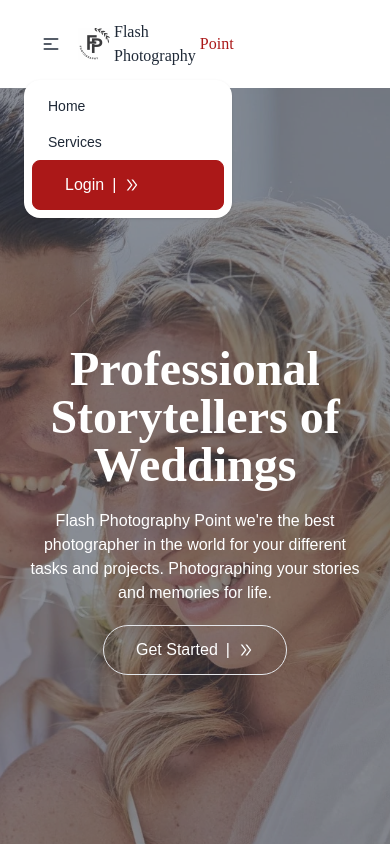
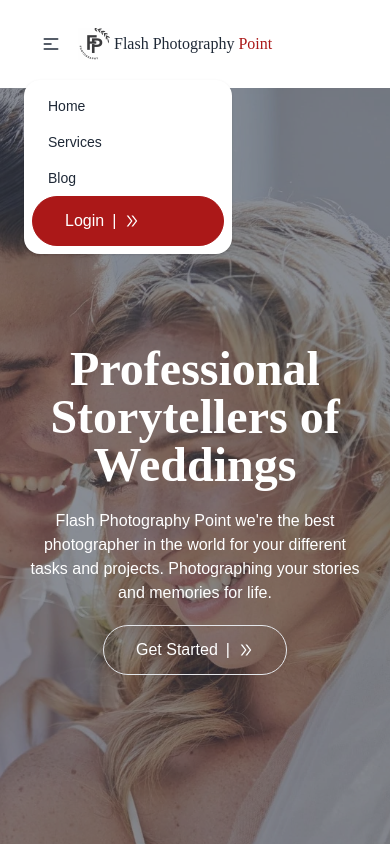
Before and after one commit to sazzadhossainapple/photography-service-review-client-side, a React (Create React App) app: page / in a window 390 px wide. Both pictures are taken after a click on the label 51 px from the left and 44 px from the top of the page. Shown: the top 844 px of the page. Built offline with nearby package versions, Linux system fonts and the light colour scheme; no server answers.

Commit message:
readme added and updated

```diff
--- /dev/null
+++ b/src/hooks/useTitle.js
@@ -0,0 +1,9 @@
+import { useEffect } from "react";
+
+const useTitle = (title) => {
+  useEffect(() => {
+    document.title = `${title} - Flash Photography Point`;
+  }, [title]);
+};
+
+export default useTitle;
--- a/src/pages/AddService/AddService.js
+++ b/src/pages/AddService/AddService.js
@@ -2,9 +2,11 @@ import React from "react";
 import logo from "../../asserts/images/logo.png";
 import toast from "react-hot-toast";
 import { useNavigate } from "react-router-dom";
+import useTitle from "../../hooks/useTitle";
 
 const AddService = () => {
   const navigate = useNavigate();
+  useTitle("Add Service");
 
   const handleAddServices = (e) => {
     e.preventDefault();
@@ -43,7 +45,7 @@ const AddService = () => {
   };
 
   return (
-    <div className="hero min-h-screen py-12 lg:px-20 md:px-12 sm:px-8 px-6">
+    <div className="hero min-h-screen lg:py-12 lg:px-20 md:px-12 sm:px-8 px-6">
       <div className="w-full">
         <div className="card  w-full  shadow-2xl bg-base-100">
           <div className="card-body">
@@ -114,7 +116,7 @@ const AddService = () => {
                 />
               </div>
               <div className="form-control mt-10">
-                <button className="btn w-1/4 mx-auto rounded-full text-slate-200 bg-[#ab1818] hover:bg-[#9c1616] hover:border-[#9c1616] border-[#ab1818] px-7 font-medium">
+                <button className="btn lg:w-1/4 mx-auto rounded-full text-slate-200 bg-[#ab1818] hover:bg-[#9c1616] hover:border-[#9c1616] border-[#ab1818] px-7 font-medium">
                   Add Service
                 </button>
               </div>
--- a/src/pages/Blog/Blog.js
+++ b/src/pages/Blog/Blog.js
@@ -1,8 +1,11 @@
 import React from "react";
 
 import TitleLine from "../../asserts/images/titleLine.webp";
+import useTitle from "../../hooks/useTitle";
 
 const Blog = () => {
+  useTitle("Blog");
+
   return (
     <div className="lg:px-20 md:px-12 sm:px-8 px-6 lg:py-16 md:py-12 sm:py-8 py-8">
       <div className="flex text-center justify-center flex-col mb-10">
--- a/src/pages/ErrorPage/ErrorPage.js
+++ b/src/pages/ErrorPage/ErrorPage.js
@@ -1,7 +1,10 @@
 import React from "react";
 import { Link } from "react-router-dom";
+import useTitle from "../../hooks/useTitle";
 
 const ErrorPage = () => {
+  useTitle("Error");
+
   return (
     <section className="flex items-center h-full p-16 dark:dark:bg-gray-900 dark:dark:text-gray-100">
       <div className="container flex flex-col items-center justify-center px-5 mx-auto my-8">
--- a/src/pages/Home/Home/Home.js
+++ b/src/pages/Home/Home/Home.js
@@ -1,4 +1,5 @@
 import React from "react";
+import useTitle from "../../../hooks/useTitle";
 import NabBanner from "../../Shared/NabBanner/NabBanner";
 import BandleAndSave from "../BandleAndSave/BandleAndSave";
 
@@ -6,6 +7,8 @@ import ServicesItems from "../ServicesItems/ServicesItems";
 import Weddings from "../Weddings/Weddings";
 
 const Home = () => {
+  useTitle("Home");
+
   return (
     <div>
       <NabBanner />
--- a/src/pages/Login/Login.js
+++ b/src/pages/Login/Login.js
@@ -5,11 +5,13 @@ import logo from "../../asserts/images/logo.png";
 import { AiOutlineDoubleRight } from "react-icons/ai";
 import { FaGoogle } from "react-icons/fa";
 import { setAuthToken } from "../../api/Auth";
+import useTitle from "../../hooks/useTitle";
 
 const Login = () => {
   const { logInUser, userSignInWithGoogle } = useContext(AuthContext);
   const navigate = useNavigate();
   const location = useLocation();
+  useTitle("Login");
   const from = location.state?.from?.pathname || "/";
 
   const handleSubmit = (e) => {
--- a/src/pages/MyReviews/MyReviews.js
+++ b/src/pages/MyReviews/MyReviews.js
@@ -1,6 +1,7 @@
 import React, { useContext, useEffect, useState } from "react";
 import toast from "react-hot-toast";
 import { AuthContext } from "../../context/UserContext";
+import useTitle from "../../hooks/useTitle";
 import Spinner from "../Shared/Spinner/Spinner";
 import MyReviewsDetails from "./MyReviewsDetails";
 
@@ -8,6 +9,7 @@ const MyReviews = () => {
   const { user, logOutUser } = useContext(AuthContext);
   const [myReview, setMyReview] = useState([]);
   const [loading, setLoading] = useState(true);
+  useTitle("My Reviews");
 
   useEffect(() => {
     fetch(
--- a/src/pages/Register/Register.js
+++ b/src/pages/Register/Register.js
@@ -5,12 +5,15 @@ import { Link, useLocation, useNavigate } from "react-router-dom";
 import { setAuthToken } from "../../api/Auth";
 import logo from "../../asserts/images/logo.png";
 import { AuthContext } from "../../context/UserContext";
+import useTitle from "../../hooks/useTitle";
 
 const Register = () => {
   const { createUser, userUpadetedProfile, userSignInWithGoogle } =
     useContext(AuthContext);
   const navigate = useNavigate();
   const location = useLocation();
+  useTitle("Register");
+
   const from = location.state?.from?.pathname || "/";
   const handleSubmit = (e) => {
     e.preventDefault();
--- a/src/pages/Services/Services.js
+++ b/src/pages/Services/Services.js
@@ -3,10 +3,12 @@ import ServicesBanner from "../Shared/ServicesBanner/ServicesBanner";
 import TitleLine from "../../asserts/images/titleLine.webp";
 import ServicesItemsCard from "../Shared/ServicesItemsCard/ServicesItemsCard";
 import Spinner from "../Shared/Spinner/Spinner";
+import useTitle from "../../hooks/useTitle";
 
 const Services = () => {
   const [services, setServices] = useState([]);
   const [loading, setLoading] = useState(true);
+  useTitle("Services");
 
   useEffect(() => {
     fetch("https://flash-photography-point-server.vercel.app/services")
--- a/src/pages/Shared/Navbar/Navbar.js
+++ b/src/pages/Shared/Navbar/Navbar.js
@@ -16,7 +16,7 @@ const Navbar = () => {
 
   return (
     <div className="navbar bg-base-100 shadow-lg py-5 lg:px-20 md:px-12 sm:px-8 px-6">
-      <div className="navbar-start">
+      <div className="lg:navbar-start ">
         <div className="dropdown">
           <label tabIndex={0} className="btn btn-ghost lg:hidden">
             <svg
@@ -39,15 +39,88 @@ const Navbar = () => {
             className="menu menu-compact dropdown-content mt-3 p-2 shadow bg-base-100 rounded-box w-52"
           >
             <li>
-              <Link className="bg-transparent" to="/home">
+              <NavLink
+                to="/home"
+                className={({ isActive }) =>
+                  isActive
+                    ? `text-[#ab1818] font-medium underline underline-offset-8 mr-3  hover:text-[#ab1818] bg-transparent`
+                    : `hover:text-[#ab1818] font-medium hover:underline hover:underline-offset-8 mr-3 bg-transparent`
+                }
+              >
                 Home
-              </Link>
-            </li>
-
-            <li>
-              <Link to="/services">Services</Link>
+              </NavLink>
             </li>
             <li>
+              <NavLink
+                to="/services"
+                className={({ isActive }) =>
+                  isActive
+                    ? `text-[#ab1818] font-medium underline underline-offset-8 mr-3 hover:text-[#ab1818] bg-transparent`
+                    : `hover:text-[#ab1818] font-medium hover:underline hover:underline-offset-8 mr-3 bg-transparent`
+                }
+              >
+                Services
+              </NavLink>
+            </li>
+            <li>
+              <NavLink
+                to="/blog"
+                className={({ isActive }) =>
+                  isActive
+                    ? `text-[#ab1818] font-medium underline underline-offset-8 mr-3 hover:text-[#ab1818] bg-transparent`
+                    : `hover:text-[#ab1818] font-medium hover:underline hover:underline-offset-8 mr-3 bg-transparent`
+                }
+              >
+                Blog
+              </NavLink>
+            </li>
+            {user?.email && (
+              <>
+                <li>
+                  <NavLink
+                    to="/myReview"
+                    className={({ isActive }) =>
+                      isActive
+                        ? `text-[#ab1818] font-medium underline underline-offset-8 mr-3 hover:text-[#ab1818] bg-transparent`
+                        : `hover:text-[#ab1818] font-medium hover:underline hover:underline-offset-8 mr-3 bg-transparent`
+                    }
+                  >
+                    My Reviews
+                  </NavLink>
+                </li>
+                <li>
+                  <NavLink
+                    to="/addService"
+                    className={({ isActive }) =>
+                      isActive
+                        ? `text-[#ab1818] font-medium underline underline-offset-8 mr-3 hover:text-[#ab1818] bg-transparent`
+                        : `hover:text-[#ab1818] font-medium hover:underline hover:underline-offset-8  mr-3 bg-transparent`
+                    }
+                  >
+                    Add Service
+                  </NavLink>
+                </li>
+                <li>
+                  <p className="bg-transparent text-[#ab1818]">
+                    {user?.displayName}
+                  </p>
+                </li>
+              </>
+            )}
+            {user?.email ? (
+              <>
+                <button
+                  onClick={userSignOut}
+                  className="border  px-8 text-base py-3 font-medium border-[#ab1818] rounded-full bg-[#ab1818] hover:bg-[#9c1616] text-white"
+                >
+                  <span className="flex items-center gap-2">
+                    <span> Logout</span> |
+                    <AiOutlineDoubleRight />
+                  </span>
+                </button>
+              </>
+            ) : (
+              <>
                 <Link
                   to="/login"
                   className="border  px-8 text-base py-3 font-medium border-[#ab1818] rounded-full bg-[#ab1818] hover:bg-[#9c1616] text-white"
@@ -57,7 +130,8 @@ const Navbar = () => {
                     <AiOutlineDoubleRight />
                   </span>
                 </Link>
-            </li>
+              </>
+            )}
           </ul>
         </div>
         <Link className="lg:text-2xl  font-medium">
--- a/src/pages/Shared/ServicesDetails/ServicesDetails.js
+++ b/src/pages/Shared/ServicesDetails/ServicesDetails.js
@@ -1,10 +1,12 @@
 import React from "react";
 import { useLoaderData } from "react-router-dom";
+import useTitle from "../../../hooks/useTitle";
 import ReviewPage from "../ReviewPage/ReviewPage";
 import ServiceSingleDetails from "../ServiceSingleDetails/ServiceSingleDetails";
 
 const ServicesDetails = () => {
   const serviceDetails = useLoaderData();
+  useTitle("Service Details");
 
   return (
     <div className="lg:px-20 md:px-12 sm:px-8 px-6  py-20">
--- a/src/pages/Shared/UpdatedReview/UpdatedReview.js
+++ b/src/pages/Shared/UpdatedReview/UpdatedReview.js
@@ -4,12 +4,14 @@ import { Link, useLoaderData, useNavigate } from "react-router-dom";
 import { AuthContext } from "../../../context/UserContext";
 import TileLine from "../../../asserts/images/titleLine.webp";
 import toast from "react-hot-toast";
+import useTitle from "../../../hooks/useTitle";
 
 const UpdatedReview = () => {
   const { user } = useContext(AuthContext);
   const reviewUpdated = useLoaderData();
   const { reviewMassage, serviceTitle, email, _id } = reviewUpdated.data;
   const navigate = useNavigate();
+  useTitle("Update Review");
 
   const handleUpdateReview = (e) => {
     e.preventDefault();
```
Also changed, not shown: 1 other file (tests, documents, lock files or other folders). Lines whose indentation alone changed are shown as unchanged.
